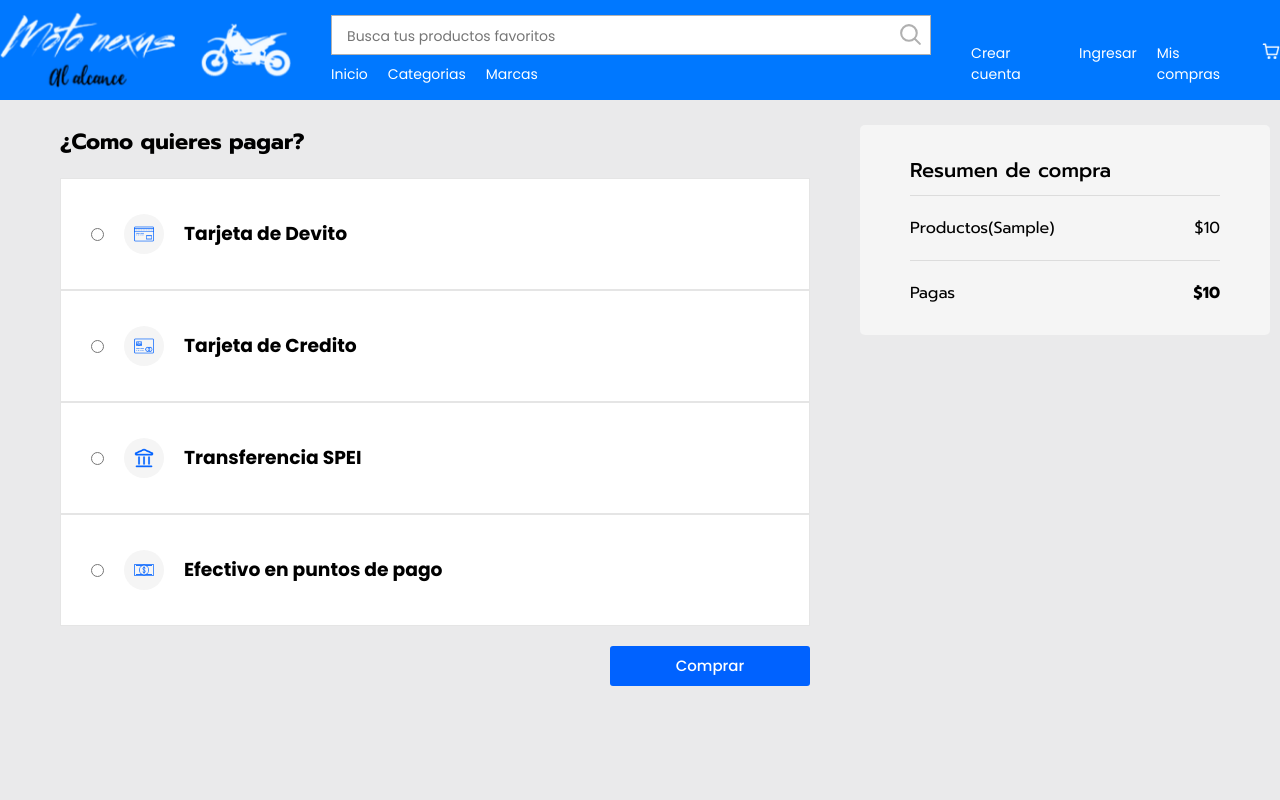
After one commit to Samuel-Lopez13/MotoNexus, a Django app: template svc/userapp/templates/MetodoPago.html in a window 1280 px wide. The commit adds this page. Run offline with Django 5.2, Linux system fonts and the light colour scheme; the template is opened without the code that fills it: most values are stand-ins (such as "Sample title", 1, 10 or a date in 2020).

Commit message:
agrgeardo

```diff
--- a/svc/userapp/static/styles/estilos-carrito.css
+++ b/svc/userapp/static/styles/estilos-carrito.css
@@ -186,6 +186,9 @@
     font-family: "Prompt";
     font-size: 16px;
     font-weight: 700;
+    display: flex;
+    justify-content: center;
+    align-items: center;
 
     background-color: #0062FF;
 
@@ -196,3 +199,141 @@
 
     cursor: pointer;
 }
+
+/* Metodo de pago */
+
+.contenedor__direccion{
+    width: 100%;
+    height: 100%;
+
+    display: flex;
+    justify-content: center;
+}
+
+.selected__method{
+    width: 850px;
+    height: fit-content;
+    display: flex;
+    flex-direction: column;
+    padding: 0 50px;
+    gap: 20px;
+}
+
+.title__compra{
+    font-family: "Prompt";
+    font-size: 20px;
+    font-weight: 500;
+    padding-bottom: 10px;
+    margin-bottom: 20px;
+    border-bottom: .1px solid rgba(0, 0, 0, 0.1);
+}
+
+.productos__compra, .total__compra{
+    font-family: "Prompt";
+    font-size: 16px;
+    font-weight: 400;
+
+    display: flex;
+    justify-content: space-between;
+}
+
+.productos__compra{
+    padding-bottom: 20px;
+    margin-bottom: 20px;
+    border-bottom: .1px solid rgba(0, 0, 0, 0.1);
+}
+
+.resumen__compra{
+    width: 410px;
+    height: fit-content;
+    background-color: #F5F5F5;
+    padding: 30px 50px;
+    border-radius: 5px;
+}
+
+.metodoPago{
+    display: flex;
+    flex-direction: column;
+    background-color: white;
+}
+
+.tipo__capo{
+    display: flex;
+    border: 1px solid rgba(0, 0, 0, 0.1);
+    padding: 35px 30px;
+    align-items: center;
+    gap: 20px;
+}
+
+.tipo__capo > .img {
+    background-color: #F5F5F5;
+    width: 40px;
+    height: 40px;
+    border-radius: 365px;
+    display: flex;
+    justify-content: center;
+    align-items: center;
+}
+
+.tipo__capo > .img > img{
+    width: 20px;
+}
+
+.selected__method > h1{
+    font-family: "Prompt";
+    font-size: 22px;
+    font-weight: 700;
+}
+
+.button__comprar{
+    width: 100%;
+    display: flex;
+    justify-content: end;
+}
+
+.button__comprar > a{
+    width: 200px;
+    height: 40px;
+    background-color: #0062FF;
+    display: flex;
+    justify-content: center;
+    align-items: center;
+    color: white;
+    font-size: 15px;
+    font-weight: 500;
+    border-radius: 3px;
+
+    cursor: pointer;
+}
+
+.seccion__confirmacion{
+    display: none;
+    position: absolute;
+    width: 100%;
+    height: 100%;
+    background-color: rgba(0, 0, 0, 0.5);
+
+    top: -0px;
+
+    flex-direction: column;
+    justify-content: center;
+    align-items: center;
+    gap: 30px;
+    color: white;
+
+    font-size: 24px;
+    font-weight: bold;
+}
+
+.seccion__confirmacion > a{
+    width: 200px;
+    height: 50px;
+    background-color: #0062FF;
+    color: white;
+    border-radius: 5px;
+    display: flex;
+    justify-content: center;
+    align-items: center;
+    font-size: 18px;
+    font-weight: 400;
+}
--- /dev/null
+++ b/svc/userapp/templates/MetodoPago.html
@@ -0,0 +1,106 @@
+{% extends 'home/index.html' %}
+{% load static %}
+{% block content %}
+<main>
+    <div id="seccion__confirmacion" class="seccion__confirmacion">
+        Felicidades has comprado tus productos
+
+        <a href="{% url 'home' %}">Continuar</a>
+    </div>
+    <div class="contenedor__direccion">
+        <div class="selected__method">
+            <h1>¿Como quieres pagar?</h1>
+            <div class="metodoPago">
+                <div class="tipo__capo" id="tipo_debito">
+                    <input id="input__debito" type="radio" name="metodoPago" value="devito">
+                    <div class="img">
+                        <img src="{% static '/debito.png'%}">
+                    </div>
+                    <h3>Tarjeta de Devito</h3>
+                </div>
+                <div class="tipo__capo" id="tipo_credito">
+                    <input id="input__credito" type="radio" name="metodoPago" value="credito">
+                    <div class="img">
+                        <img src="{% static '/credito.png'%}">
+                    </div>
+
+                    <h3>Tarjeta de Credito</h3>
+                </div>
+                <div class="tipo__capo" id="tipo_transferencia">
+                    <input id="input__transferencia" type="radio" name="metodoPago" value="transferencia">
+                    <div class="img">
+                        <img src="{% static '/transferencia.png'%}">
+                    </div>
+                    <h3>Transferencia SPEI</h3>
+                </div>
+                <div class="tipo__capo" id="tipo_efectivo">
+                    <input id="input__efectivo" type="radio" name="metodoPago" value="efectivo">
+                    <div class="img">
+                        <img src="{% static '/cash.png'%}">
+                    </div>
+                    <h3>Efectivo en puntos de pago</h3>
+                </div>
+            </div>
+            <div class="button__comprar">
+                <a id="botonComprar">
+                    Comprar
+                </a>
+            </div>
+        </div>
+        <script>
+            document.getElementById("input__efectivo").addEventListener('click', () => {
+                document.getElementById('tipo_efectivo').style.borderLeft = "6px solid blue"
+                document.getElementById('tipo_debito').style.borderLeft = "none"
+                document.getElementById('tipo_credito').style.borderLeft = "none"
+                document.getElementById('tipo_transferencia').style.borderLeft = "none"
+            })
+
+            document.getElementById("input__transferencia").addEventListener('click', () => {
+                document.getElementById('tipo_efectivo').style.borderLeft = "none"
+                document.getElementById('tipo_debito').style.borderLeft = "none"
+                document.getElementById('tipo_credito').style.borderLeft = "none"
+                document.getElementById('tipo_transferencia').style.borderLeft = "6px solid blue"
+            })
+
+            document.getElementById("input__debito").addEventListener('click', () => {
+                document.getElementById('tipo_efectivo').style.borderLeft = "none"
+                document.getElementById('tipo_debito').style.borderLeft = "6px solid blue"
+                document.getElementById('tipo_credito').style.borderLeft = "none"
+                document.getElementById('tipo_transferencia').style.borderLeft = "none"
+            })
+
+            document.getElementById("input__credito").addEventListener('click', () => {
+                document.getElementById('tipo_efectivo').style.borderLeft = "none"
+                document.getElementById('tipo_debito').style.borderLeft = "none"
+                document.getElementById('tipo_credito').style.borderLeft = "6px solid blue"
+                document.getElementById('tipo_transferencia').style.borderLeft = "none"
+            })
+
+            document.getElementById("botonComprar").addEventListener('click', () => {
+                document.getElementById("seccion__confirmacion").style.display = "flex"
+            })
+        </script>
+        <div class="resumen__compra">
+            <h3 class="title__compra">
+                Resumen de compra
+            </h3>
+            <h5 class="productos__compra">
+                <div>
+                    Productos({{ tamano_carrito }})
+                </div>
+                <div>
+                    ${{ total }}
+                </div>
+            </h5>
+            <h3 class="total__compra">
+                <div>
+                    Pagas
+                </div>
+                <div style="font-weight: bold">
+                    ${{ total }}
+                </div>
+            </h3>
+        </div>
+    </div>
+</main>
+{% endblock %}
--- a/svc/userapp/templates/carrito.html
+++ b/svc/userapp/templates/carrito.html
@@ -1,4 +1,5 @@
 {% extends 'home/index.html' %}
+{% load static %}
 {% block content %}
 <main>
     <div class="contenedor__carrito">
@@ -66,9 +67,9 @@
             <div class="precios__precio">
                 <h4>Productos({{tamano_carrito}}) ${{total}}</h4>
                 <h2>Total ${{total}}</h2>
-                <button class="precios__submit">
+                <a href="{% url 'direccion' %}" class="precios__submit">
                     Comprar
-                </button>
+                </a>
             </div>
 
         </div>
--- a/svc/userapp/urls.py
+++ b/svc/userapp/urls.py
@@ -1,11 +1,12 @@
 from django.urls import path
 
-from .views import buscador, productoInfo, carritoCompras, agregarCarrito, eliminarCarrito
+from .views import buscador, productoInfo, carritoCompras, agregarCarrito, eliminarCarrito, direccion
 
 urlpatterns = [
     path('buscardor/', buscador, name='buscador'),
     path('carrito/', carritoCompras, name='carritoCompras'),
     path('info_producto/<int:id>', productoInfo, name='productoInfo'),
+    path('SeleccionarDireccion/', direccion, name='direccion'),
 
     #path('agregar_carrito/<int:id>', MostrarCarrito),
     path('agregar_carrito/<int:id>', agregarCarrito),
```
Also changed, not shown: svc/userapp/views.py (+20 -0 lines), svc/principal/static/cash.png (added), svc/principal/static/credito.png (added), svc/principal/static/debito.png (added), svc/principal/static/transferencia.png (added).
